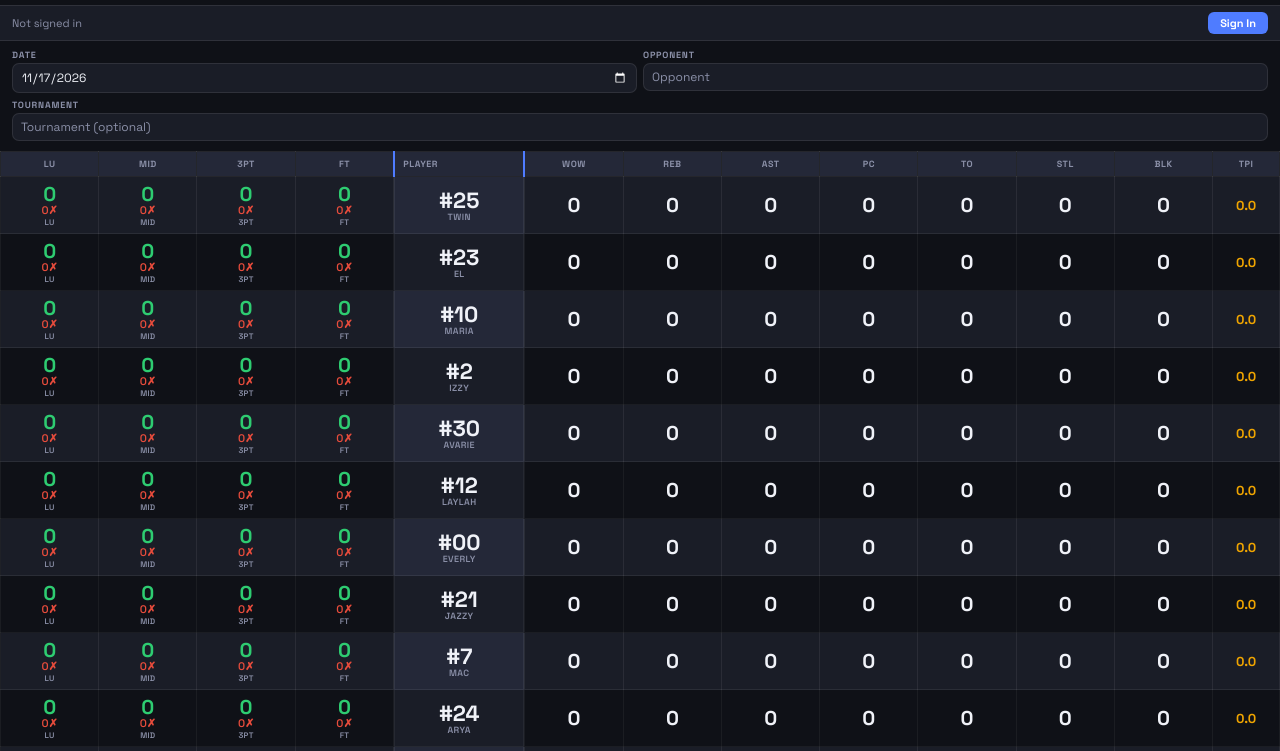
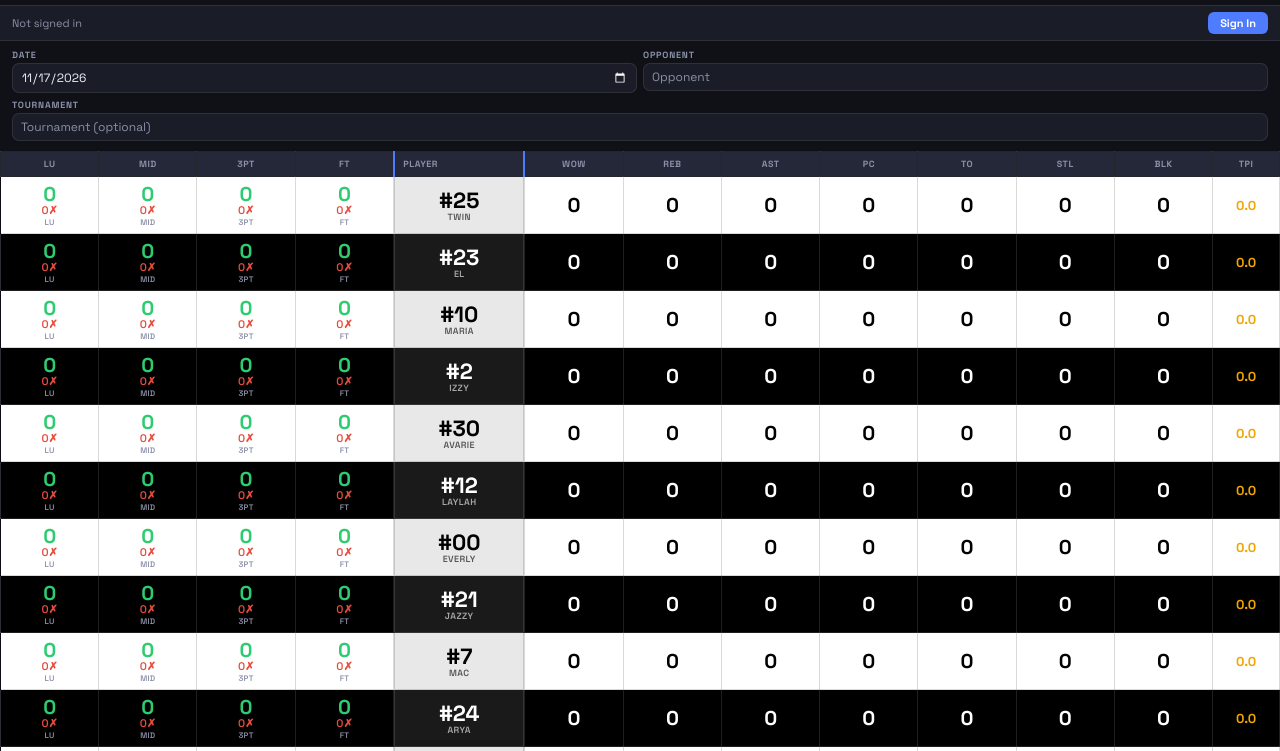
Before and after one commit to blakeennis210-claude-Git/wildcat-tracker, a plain HTML site: page game.html in a window 1280 px wide. Shown: the part 39-790 px from the top of the page. Drawn offline with Linux system fonts and the light colour scheme; no server answers.

Commit message:
Alternating rows: white and black
Co-Authored-By: Claude Sonnet 4.6 <noreply@anthropic.com>
Claude-Session: https://claude.ai/code/session_01KbzmSpTEWP1H8H5SJfUSj3

```diff
--- a/game.html
+++ b/game.html
@@ -46,14 +46,21 @@ table{border-collapse:collapse;min-width:max-content;width:100%}
 thead th{background:var(--bg3);color:var(--fg2);font-size:9px;font-weight:700;text-transform:uppercase;letter-spacing:.5px;padding:6px 2px;text-align:center;border:1px solid var(--border);white-space:nowrap;position:sticky;top:0;z-index:2}
 thead th.col-player{text-align:left;padding-left:8px;min-width:70px;background:var(--bg3);border-left:2px solid var(--accent);border-right:2px solid var(--accent)}
 
-/* player rows — clearly alternating */
-tbody tr:nth-child(odd){background:#1a1d27}
-tbody tr:nth-child(even){background:#0f1117}
-tbody tr:nth-child(odd) td{border-color:rgba(255,255,255,.07)}
-tbody tr:nth-child(even) td{border-color:rgba(255,255,255,.05)}
-/* player column inherits row bg so stripe shows through */
-tbody tr:nth-child(odd) .col-player{background:#242838}
-tbody tr:nth-child(even) .col-player{background:#1a1d27}
+/* player rows — white / black alternating */
+tbody tr:nth-child(odd){background:#ffffff;color:#000}
+tbody tr:nth-child(even){background:#000000;color:#fff}
+tbody tr:nth-child(odd) td{border-color:rgba(0,0,0,.15)}
+tbody tr:nth-child(even) td{border-color:rgba(255,255,255,.12)}
+tbody tr:nth-child(odd) .col-player{background:#e8e8e8}
+tbody tr:nth-child(even) .col-player{background:#1a1a1a}
+tbody tr:nth-child(odd) .p-num{color:#000}
+tbody tr:nth-child(even) .p-num{color:#fff}
+tbody tr:nth-child(odd) .p-name{color:#555}
+tbody tr:nth-child(even) .p-name{color:#aaa}
+tbody tr:nth-child(odd) .sbt{color:#000}
+tbody tr:nth-child(even) .sbt{color:#fff}
+tbody tr:nth-child(odd) .cnt{color:#000}
+tbody tr:nth-child(even) .cnt{color:#fff}
 .col-player{border-left:2px solid var(--accent);border-right:2px solid var(--accent)}
 .player-info{display:flex;flex-direction:column;align-items:center;padding:4px 8px;min-width:62px}
 .p-num{font-size:22px;font-weight:700;color:var(--fg);line-height:1.1}
```
